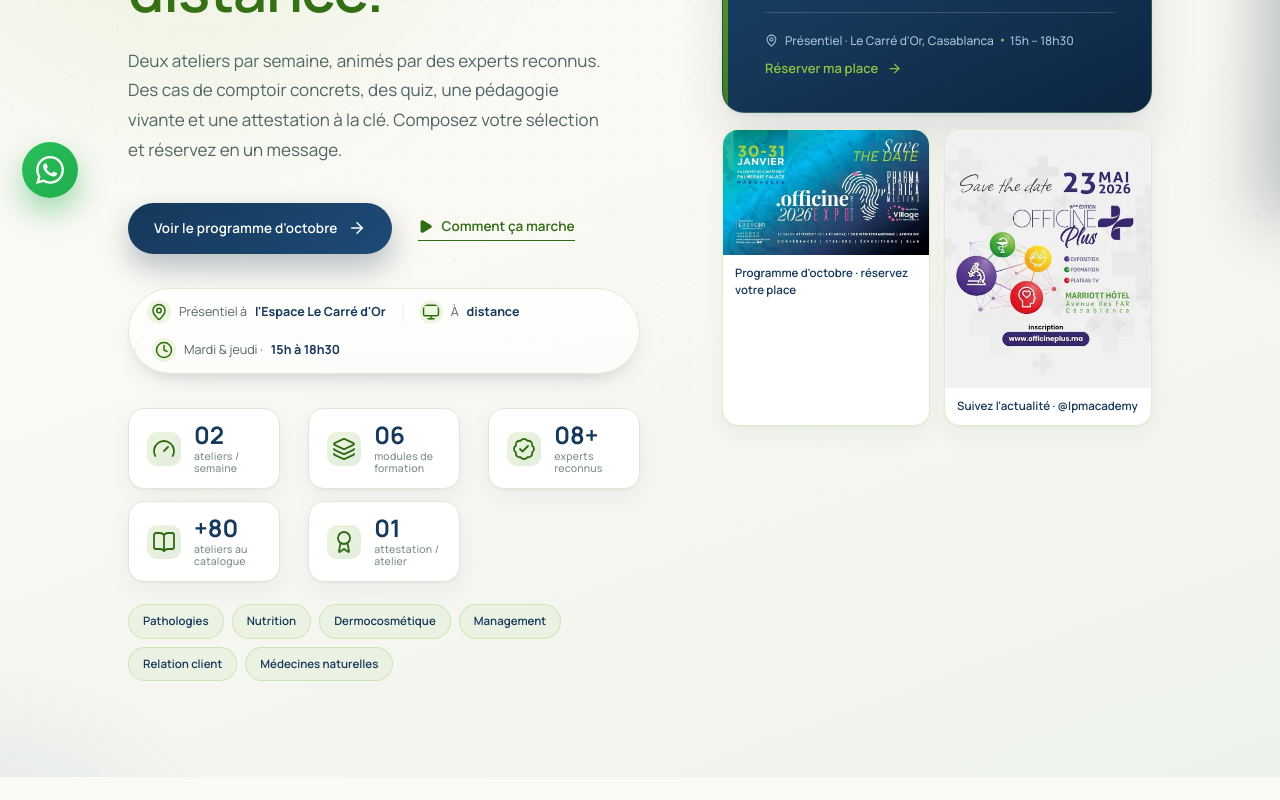
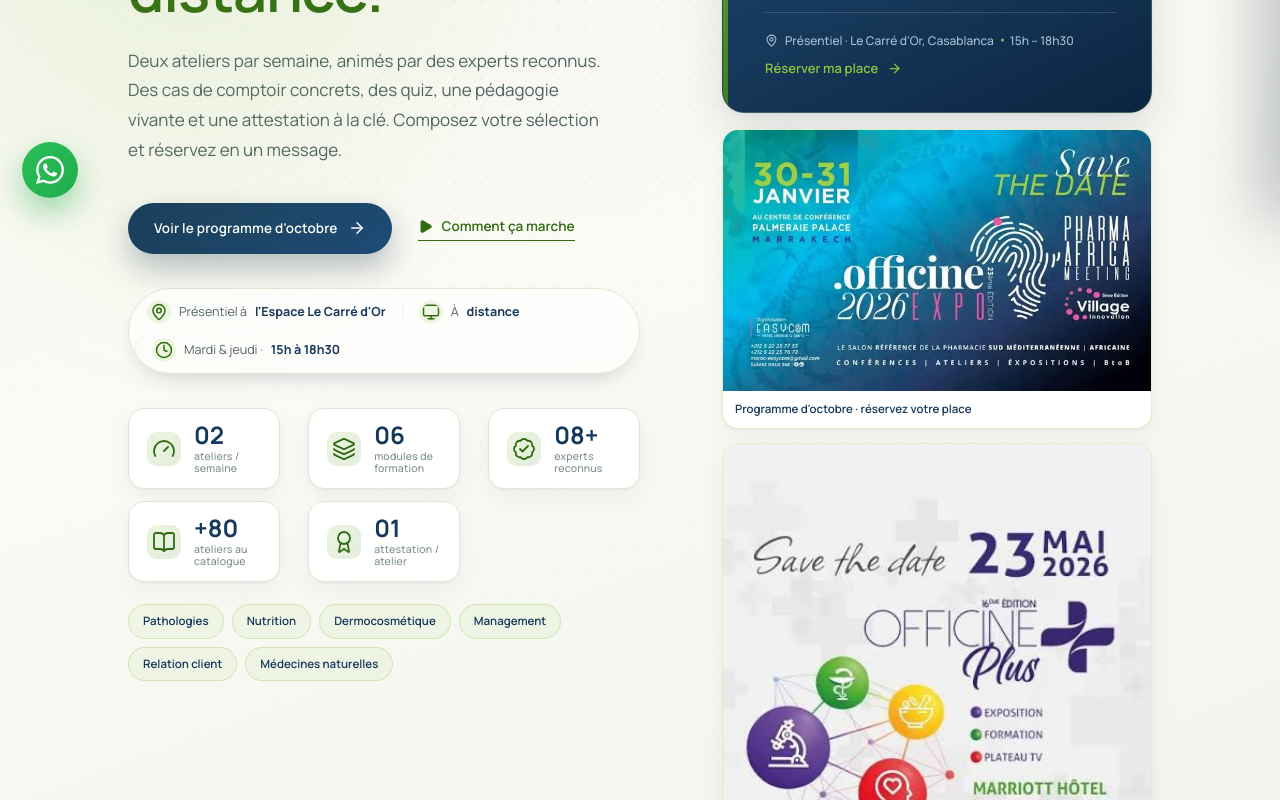
Before and after one commit to SouhailBechchari/lpmacademy, a React (Vite) app: page / in a window 1280 px wide. Shown: the part 580-1380 px from the top of the page. Built offline with nearby package versions, Linux system fonts and the light colour scheme; a web font is replaced by a local one.

Commit message:
Pubs hero agrandies (pleine largeur, empilées)

```diff
--- a/src/styles.css
+++ b/src/styles.css
@@ -504,7 +504,7 @@
 }
 .card-link:hover { gap: 13px; color: var(--lime-2); }
 
-.hero-ads { display: grid; grid-template-columns: 1fr 1fr; gap: 14px; margin-top: 16px; }
+.hero-ads { display: grid; grid-template-columns: 1fr; gap: 14px; margin-top: 16px; }
 .hero-ad {
   position: relative; overflow: hidden; border-radius: 16px;
   display: block; background: var(--card);
```
